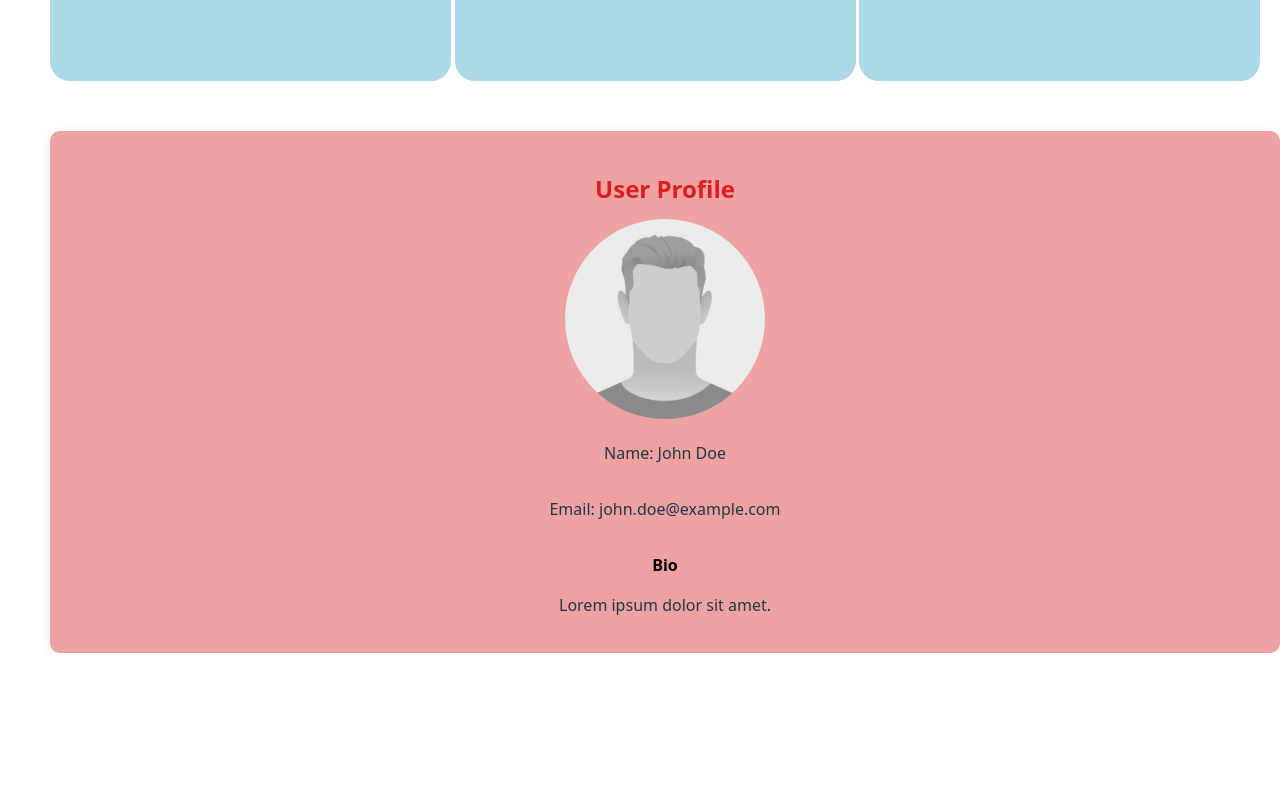
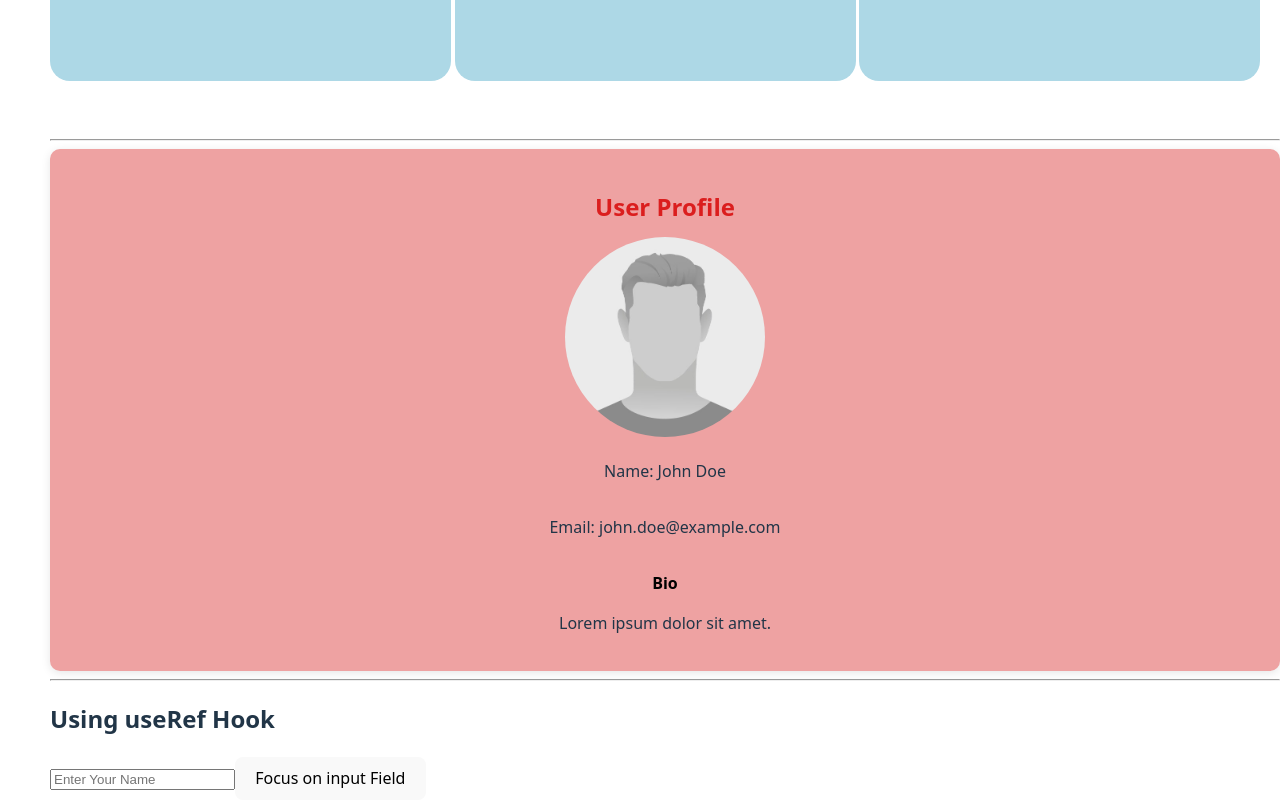
Before and after one commit to Babarnawaz123/Props_React, a React (Vite) app in the folder props_React/: page / in a window 1280 px wide. Shown: the part 5619-6419 px from the top of the page. Before the commit the page ends 6272 px from the top, so only its background shows below. Built offline with nearby package versions, Linux system fonts and the light colour scheme.

Commit message:
useRef Hooks
i learn about UseRef Hooks its Purpose why we use that and its Implementation

```diff
--- a/props_React/src/App.jsx
+++ b/props_React/src/App.jsx
@@ -13,6 +13,7 @@ import UseEffectProps from "./UseEffect_Props";
 import ComponentLifeCycle from "./CompLifeCycle";
 import InlineCss from "./InlineCss";
 import UserProfileComponent from "./UserProfileComponent"; // Importing the UserProfileComponent
+import UseRefHook from "./UseRefHook";
 
 function App() {
   {
@@ -120,7 +121,10 @@ function App() {
       <hr />
       <br />
       <InlineCss />
+      <hr />
       <UserProfileComponent />
+      <hr />
+      <UseRefHook />
     </div>
   );
 }
--- /dev/null
+++ b/props_React/src/UseRefHook.jsx
@@ -0,0 +1,18 @@
+import { useRef } from "react";
+function UseRefHook() {
+  const inputRef = useRef(null);
+
+  const focusInput = () => {
+    inputRef.current.focus();
+    inputRef.current.style.backgroundColor = "orange"; // Optional: Change background color on focus
+  };
+
+  return (
+    <div>
+      <h2>Using useRef Hook</h2>
+      <input type="text" placeholder="Enter Your Name" ref={inputRef} />
+      <button onClick={focusInput}>Focus on input Field</button>
+    </div>
+  );
+}
+export default UseRefHook;
```
